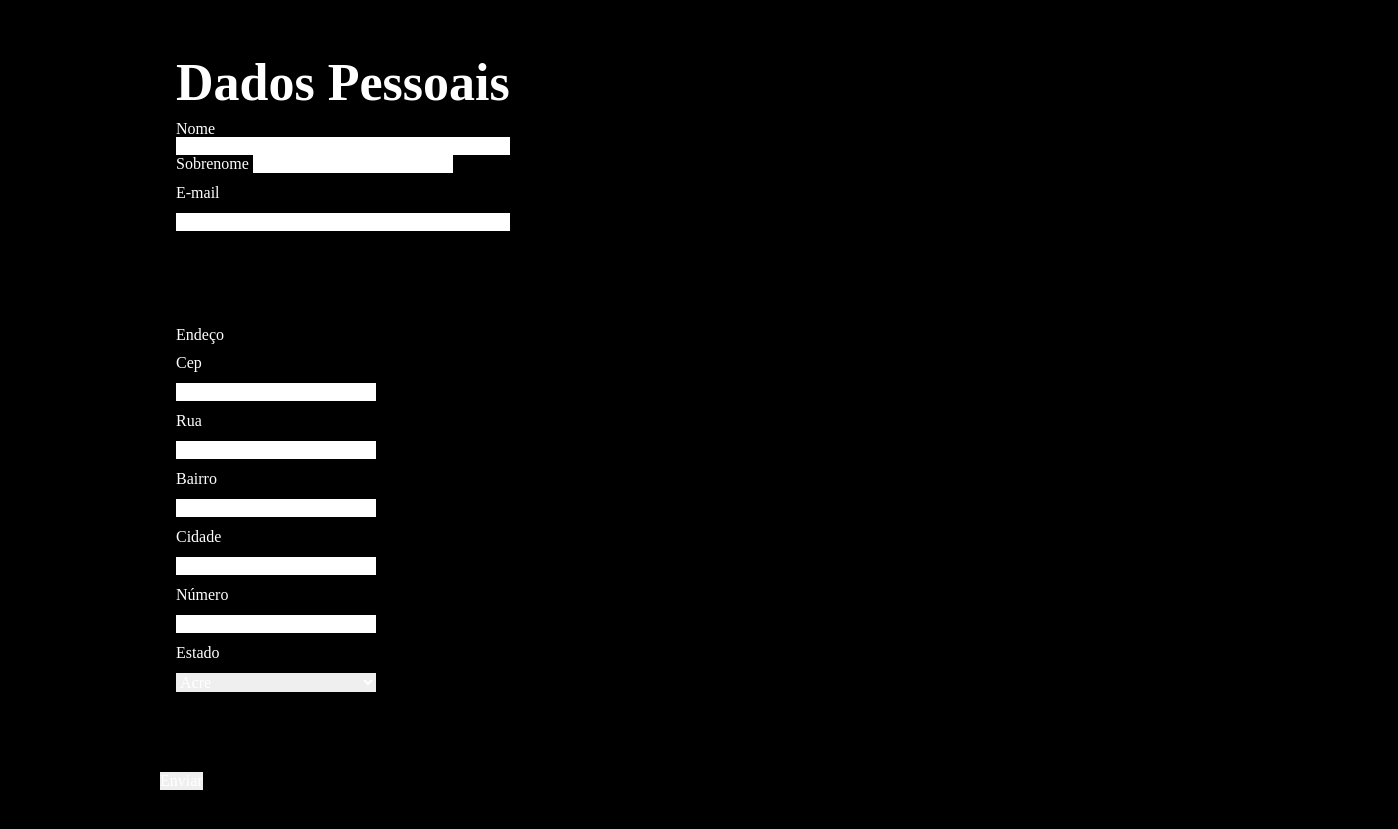
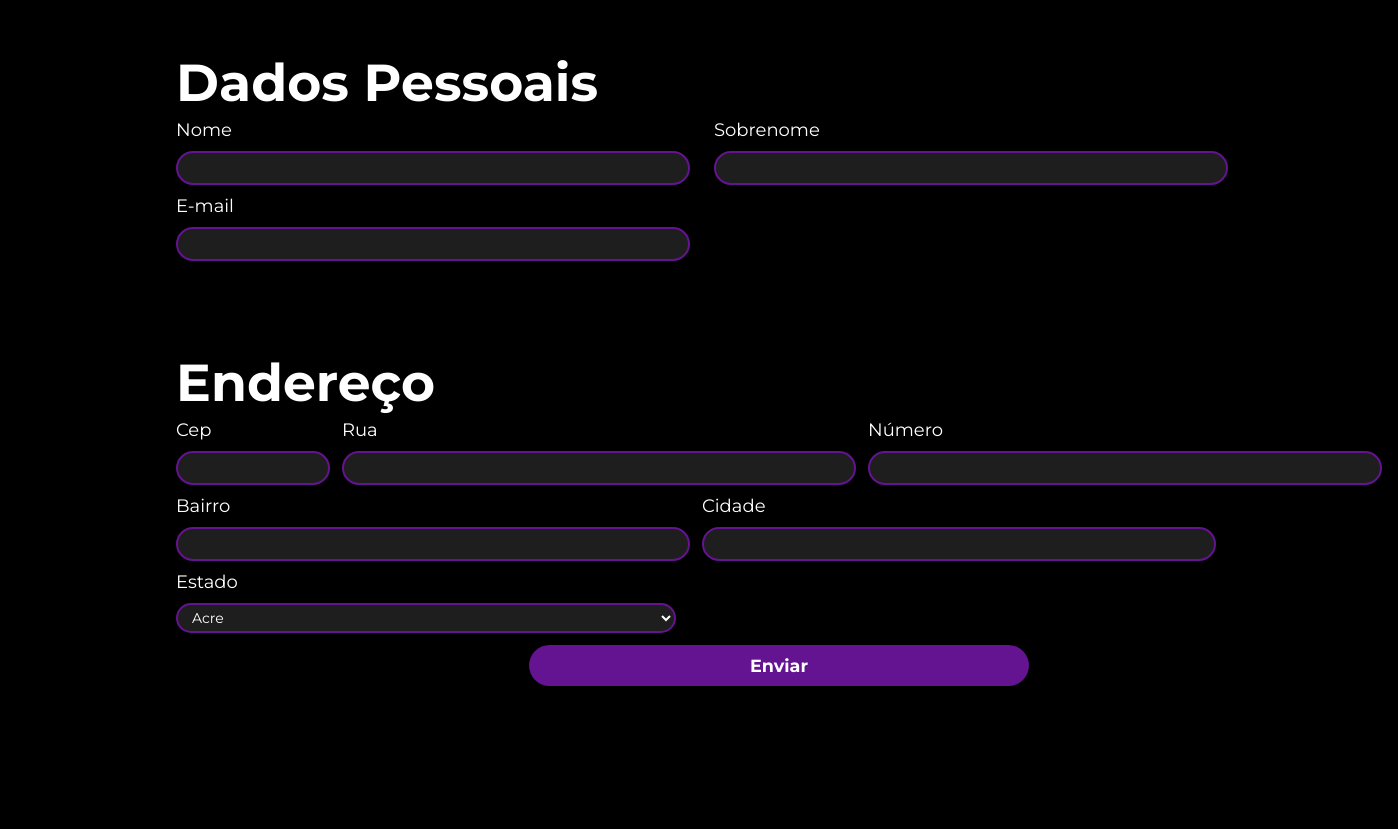
Before and after one commit to p-ortilho/formulario-api, a plain HTML site: page index.html in a window 1280 px wide. Shown: the part 119-948 px from the top of the page, 1398 px wide, since content can reach past the window. Drawn offline with Linux system fonts and the light colour scheme.

Commit message:
finalização estilizaação do formulario

```diff
--- a/index.html
+++ b/index.html
@@ -24,23 +24,45 @@
                             <input type="text" name="sobrenome" id="sobrenome">
                         </div>
                     </div>
-                    <label for="email">E-mail</label>
+                    <label for="email" class="email">E-mail</label>
                     <input type="email" name="email" id="email">
                 </div>
 
 
                 <div class="endereco">
-                    <h1 class="endereco__titulo">Endeço</h1>
+                    <h1 class="endereco__titulo">Endereço</h1>
+                    <div class="endereco__principal">
+
+                        <div class="endereco__principal__cep">
                             <label for="cep">Cep</label>
-                    <input type="text" name="cep" id="cep">
+                            <input type="text" name="cep" id="cep" maxlength="8">
+                        </div>
+
+                        <div class="endereco__principal__endereco">
                             <label for="endereco">Rua</label>
-                    <input type="text" name="endereco" id="endereco">
+                            <input type="text" name="rua" id="rua">
+                        </div>
+
+                        <div class="endereco__principal__numero">
+                            <label for="numero">Número</label>
+                            <input type="text" name="numero" id="numero">
+                        </div>
+
+                    </div>
+
+                    <div class="endereco__secundario">
+                        <div class="endereco__secundario__bairro">
                             <label for="bairo">Bairro</label>
                             <input type="text" name="bairro" id="bairro">
+                        </div>
+
+                        <div class="endereco__secundario__cidade">
                             <label for="cidade">Cidade</label>
                             <input type="text" name="cidade" id="cidade">
-                    <label for="numero">Número</label>
-                    <input type="text" name="numero" id="numero">
+                        </div>
+                    </div>
+
+                    <div class="endereco__estado__selecao">
                         <label for="estado">Estado</label>
                         <select name="estado" id="estado">
                             <option value="AC">Acre</option>
@@ -73,9 +95,7 @@
                                 <option value="EX">Estrangeiro</option>
                         </select>
                     </div>
-
-                <input type="submit" value="Enviar">
-
+                    <input type="submit" value="Enviar" class="botao__enviar">
             </form>
         </section>
     </main>
--- a/style.css
+++ b/style.css
@@ -1,5 +1,8 @@
+@import url('https://fonts.googleapis.com/css2?family=Montserrat:ital,wght@0,100..900;1,100..900&display=swap');
+
 :root{
-
+    --fonte-principal: "Montserrat", serif;
+    --cor-secundaria: #641391;
 }
 
 *{
@@ -40,14 +43,47 @@ form {
     gap: 12px;
 }
 
-.dados__pessoais__titulo{
+.dados__pessoais__titulo, .endereco__titulo{
+    font-family: var(--fonte-principal);
     font-size: 52px;
     font-weight: 700;
 }
 
-.dados__pessoais__nome{
+.dados__pessoais__idenficicacao{
+    display: flex;
+    gap: 1.5rem;
+}
+
+.dados__pessoais__nome, .dados__pessoais__sobrenome, .email, .endereco__principal__cep, .endereco__principal__endereco, .endereco__principal__numero, .endereco__secundario__cidade, .endereco__secundario__bairro, .endereco__estado__selecao{
     display: flex;
     flex-direction: column;
+    gap: 12px;
+    font-family: var(--fonte-principal);
+    font-size: 18px;
+    font-weight: 400;
+
+}
+#nome, #sobrenome, #email, #cep, #endereco, #bairro, #cidade, #numero, #estado, #rua{
+    width: 500px;
+    height: 30px;
+    padding-left: 10px;
+    border-radius: 30px;
+    background: rgb(31, 30, 30);
+    border: 2px solid var(--cor-secundaria);
+    outline: none;
+    font-family: var(--fonte-principal);
+    font-size: 14px;
+    font-weight: 400;
+}
+
+#cep{
+    width: 150px;
+    text-align: center;
+    padding-left: 0;
+}
+
+#nome:focus, #sobrenome:focus, #email:focus{
+    border-color: var(--cor-secundaria);
 }
 
 .endereco{
@@ -56,3 +92,20 @@ form {
     flex-direction: column;
     gap: 12px;
 }
+
+.endereco__principal, .endereco__secundario{
+    display: flex;
+    gap: 12px;
+}
+
+
+.botao__enviar{
+    background: var(--cor-secundaria);
+    padding: 10px;
+    width: 500px;
+    align-self: center;
+    border-radius: 30px;
+    font-family: var(--fonte-principal);
+    font-size: 1.1rem;
+    font-weight: 700;
+}
```
Lines whose indentation alone changed are shown as unchanged.
